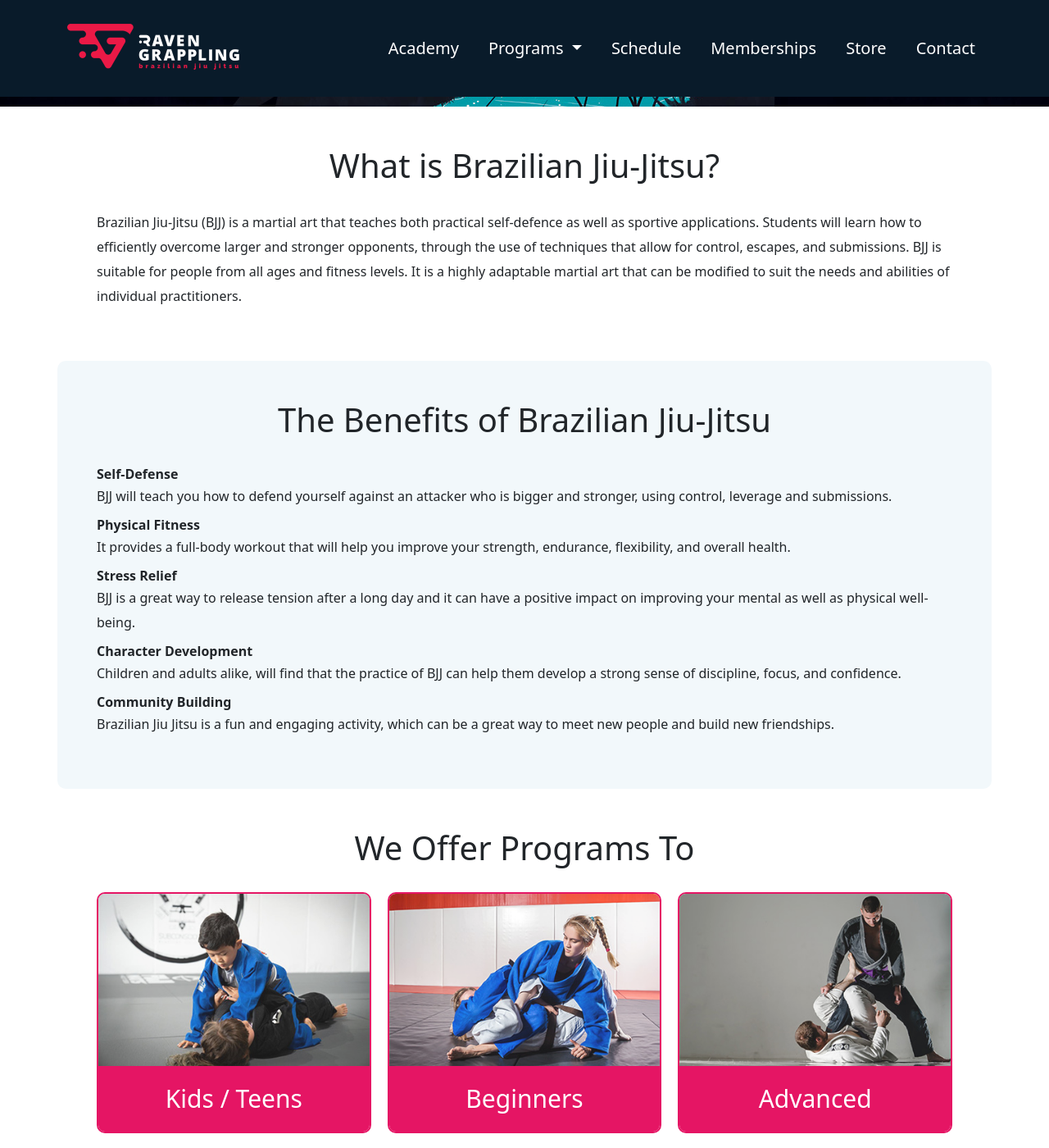
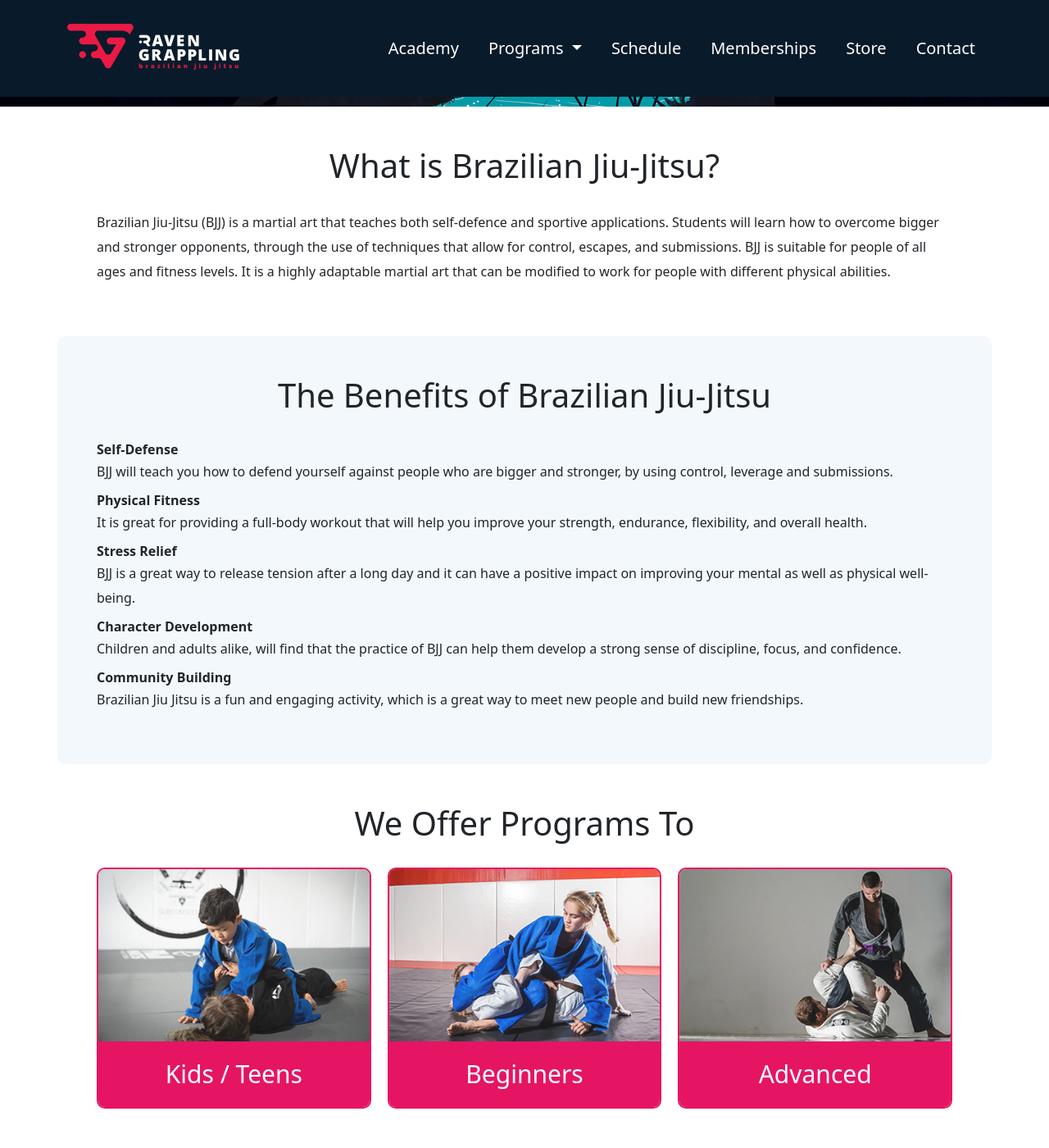
Before and after one commit to RavenGrappling/RavenGrappling.github.io, a Jekyll site: the page built from index.md, in a window 1280 px wide and 1400 px high, scrolled down 628 px. Shown: the whole window at 82% size. Built offline with Jekyll 4.4.1, drawn with Linux system fonts in a browser that asks for light colours.

Commit message:
Update index.md

```diff
--- a/index.md
+++ b/index.md
@@ -17,7 +17,7 @@ layout: default
 <div class="container py-5 px-4 p-lg-5">
   <h1 class="text-center">What is Brazilian Jiu-Jitsu?</h1>
   <p>
-    Brazilian Jiu-Jitsu (BJJ) is a martial art that teaches both practical self-defence as well as sportive applications. Students will learn how to efficiently overcome larger and stronger opponents, through the use of techniques that allow for control, escapes, and submissions. BJJ is suitable for people from all ages and fitness levels. It is a highly adaptable martial art that can be modified to suit the needs and abilities of individual practitioners.
+    Brazilian Jiu-Jitsu (BJJ) is a martial art that teaches both self-defence and sportive applications. Students will learn how to overcome bigger and stronger opponents, through the use of techniques that allow for control, escapes, and submissions. BJJ is suitable for people of all ages and fitness levels. It is a highly adaptable martial art that can be modified to work for people with different physical abilities.
   </p>
 </div>
 
@@ -29,13 +29,13 @@ layout: default
       Self-Defense
     </dt>
     <dd>
-      BJJ will teach you how to defend yourself against an attacker who is bigger and stronger, using control, leverage and submissions.
+      BJJ will teach you how to defend yourself against people who are bigger and stronger, by using control, leverage and submissions.
     </dd>
     <dt>
       Physical Fitness
     </dt>
     <dd>
-      It provides a full-body workout that will help you improve your strength, endurance, flexibility, and overall health.
+      It is great for providing a full-body workout that will help you improve your strength, endurance, flexibility, and overall health.
     </dd>
     <dt>
       Stress Relief
@@ -53,7 +53,7 @@ layout: default
       Community Building
     </dt>
     <dd>
-      Brazilian Jiu Jitsu is a fun and engaging activity, which can be a great way to meet new people and build new friendships.
+      Brazilian Jiu Jitsu is a fun and engaging activity, which is a great way to meet new people and build new friendships.
     </dd>
   </dl>
 </div>
```
